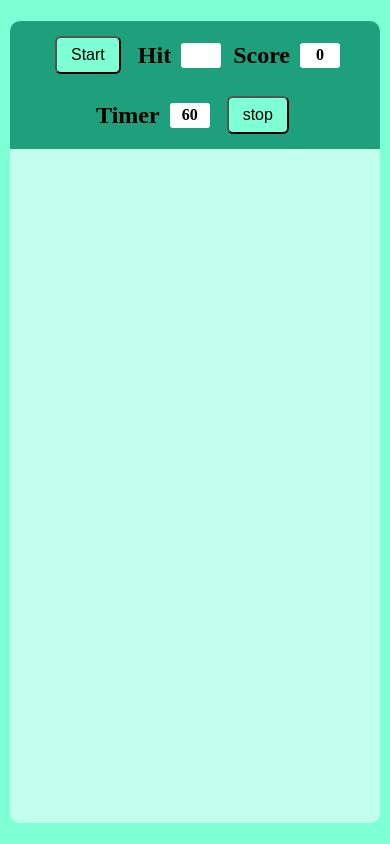
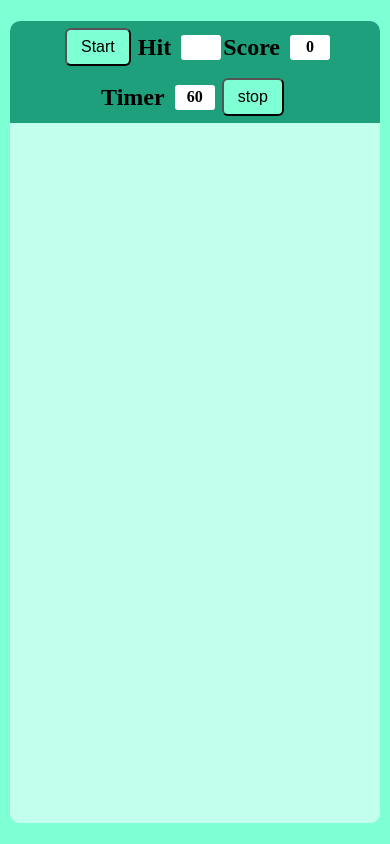
Before and after one commit to HemangSaraiya/Bubble-Hit-Game, a plain HTML site: page index.html in a window 390 px wide. Drawn offline with Linux system fonts and the light colour scheme.

Commit message:
style.css

```diff
--- a/style.css
+++ b/style.css
@@ -88,7 +88,11 @@ body,html{
 
 }
 @media (max-width: 600px) {
-
+.up{
+    flex-direction: row;
+    gap: 2px;
+    padding: 2px;
+}
     .container{
         width: 95%;
         height: 95vh;
```
